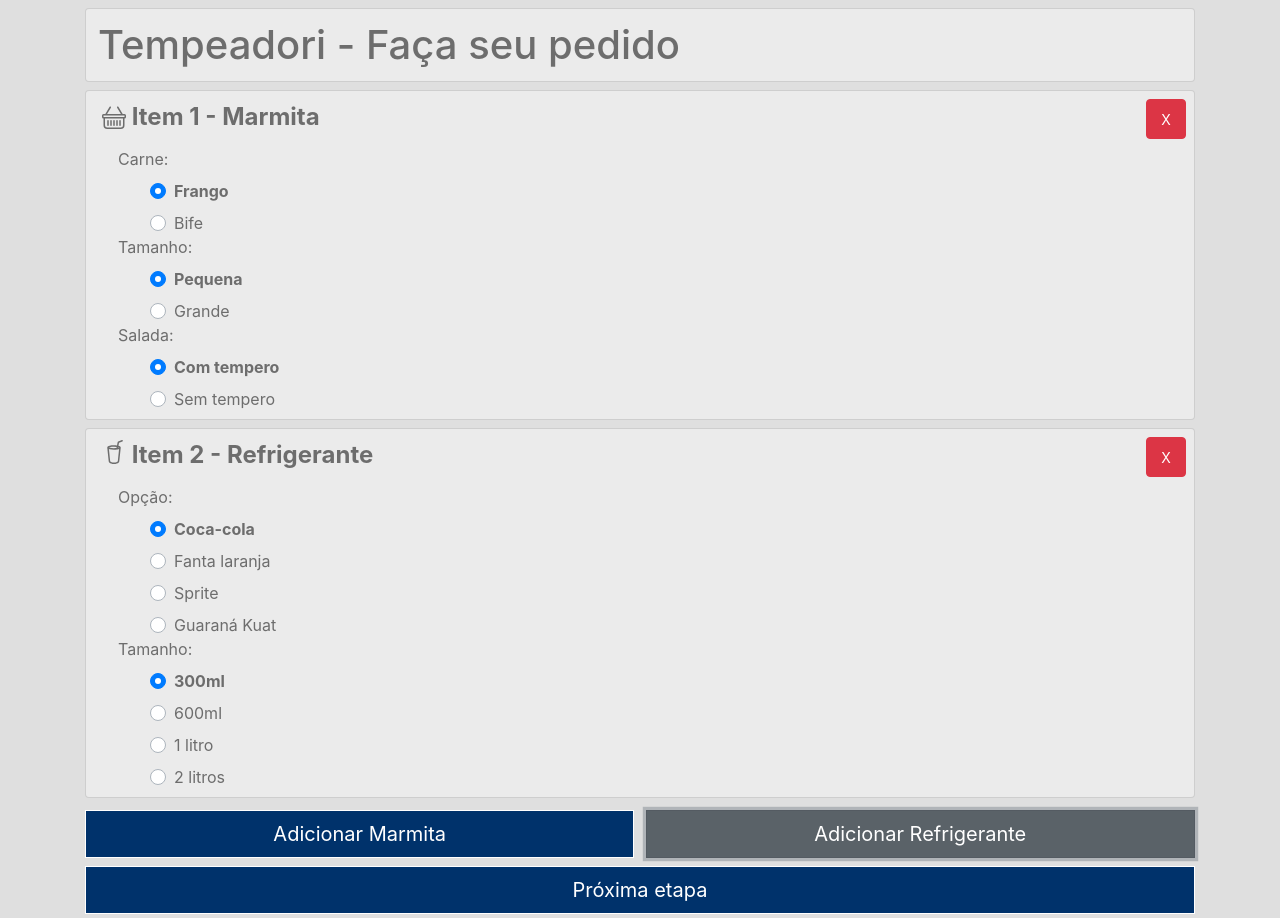
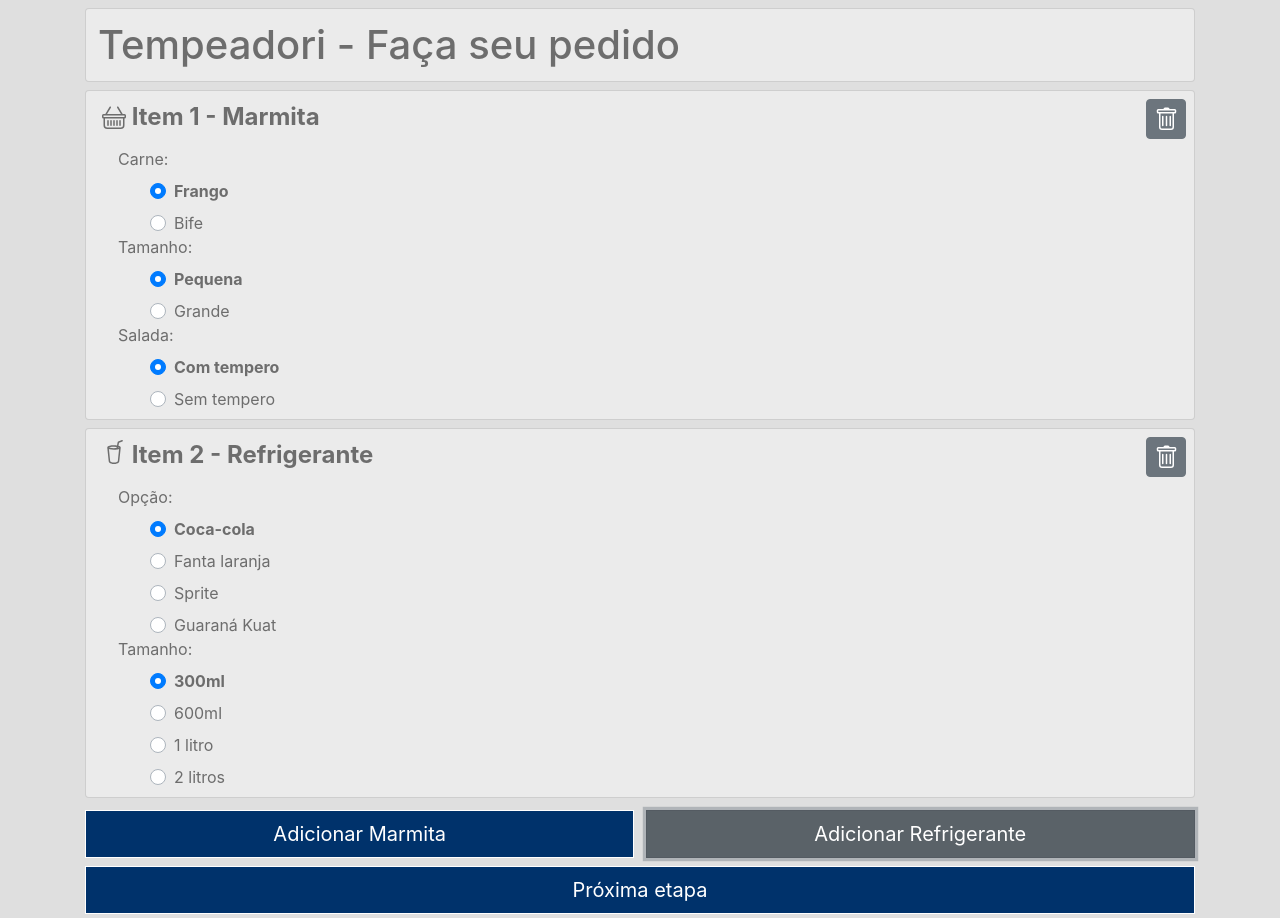
Before and after one commit to GustavoKlinfuss/Lunch-X__WebApp, a Vue app: page / in a window 1280 px wide. Both pictures are taken after a click on the button "Adicionar Refrigerante". Built offline with nearby package versions, Linux system fonts and the light colour scheme.

Commit message:
Placing icon in remove button.

```diff
--- a/src/app/order-details/packed-lunch-card/PackedLunchCard.vue
+++ b/src/app/order-details/packed-lunch-card/PackedLunchCard.vue
@@ -5,7 +5,22 @@
       <b-icon icon="basket"></b-icon>
       Item {{index + 1}} - Marmita
     </label>
-    <b-button class="card-remove-button" variant="danger" v-on:click="excludeCard(index)">X</b-button>
+    <!-- <b-button
+      class="card-remove-button"
+      variant="danger"
+      v-on:click="excludeCard(index)">
+      X
+      </b-button> -->
+    <b-button
+      class="card-remove-button"
+      variant="secondary"
+      v-on:click="excludeCard(index)">
+      <b-icon
+        style="width: 24px; height: 24px;"
+        shift-v="-1"
+        shift-h="-3"
+        icon="trash"></b-icon>
+    </b-button>
   </div>
 
   <label class="legend-label">Carne:</label>
--- a/src/app/order-details/refrigerant-card/RefrigerantCard.vue
+++ b/src/app/order-details/refrigerant-card/RefrigerantCard.vue
@@ -5,12 +5,22 @@
       <b-icon icon="cup-straw" shift-v="2"></b-icon>
       Item {{index + 1}} - Refrigerante
     </label>
-    <b-button
+    <!-- <b-button
       class="card-remove-button"
       variant="danger"
       v-on:click="excludeCard(index)">
       X
-      </b-button>
+      </b-button> -->
+    <b-button
+      class="card-remove-button"
+      variant="secondary"
+      v-on:click="excludeCard(index)">
+      <b-icon
+        style="width: 24px; height: 24px;"
+        shift-v="-1"
+        shift-h="-3"
+        icon="trash"></b-icon>
+    </b-button>
   </div>
 
   <label class="legend-label">Opção:</label>
```
